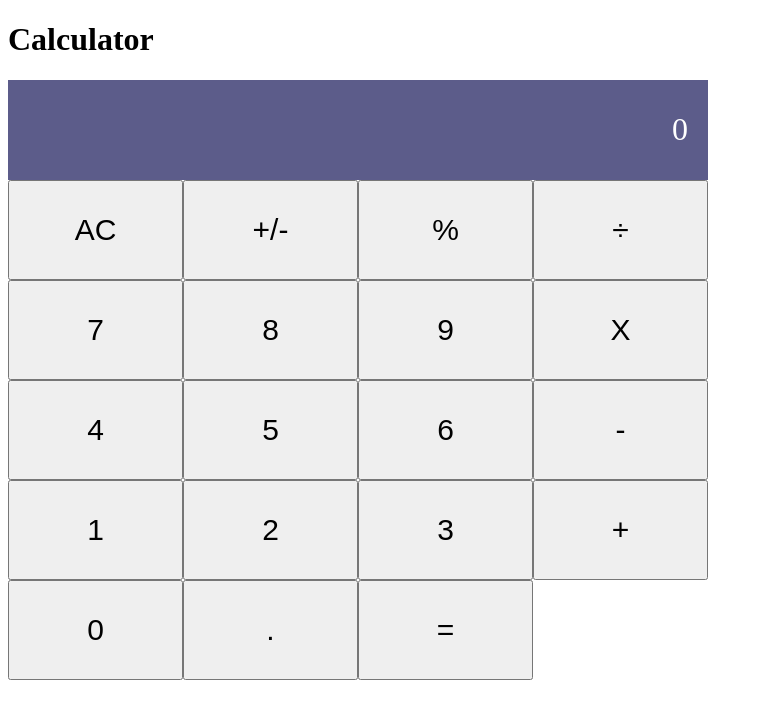
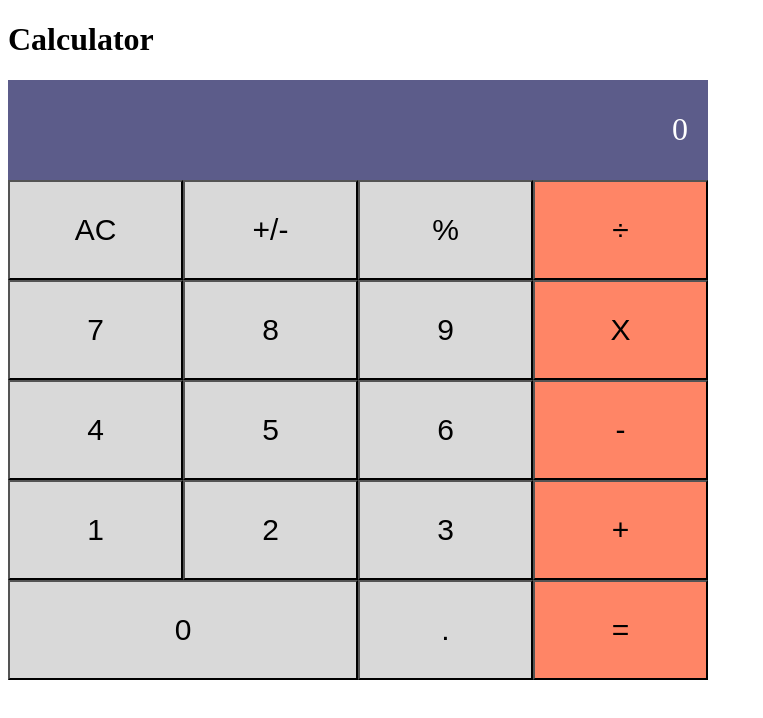
Before and after one commit to Abdoulaye-Thespy/Calculator-React, a React (Create React App) app: page / in a window 1280 px wide. Shown: the top 718 px of the page, without its empty margins (0-763 px from the left). Built offline with nearby package versions, Linux system fonts and the light colour scheme.

Commit message:
added styles to the calculator

```diff
--- a/src/components/Button.js
+++ b/src/components/Button.js
@@ -1,9 +1,14 @@
 import React from 'react';
 import PropTypes from 'prop-types';
+import './button.css';
 
-const Button = ({ name, clickHandle, color }) => (
+const Button = ({
+  name, clickHandle, color, wide,
+}) => {
+  const classname = `btn ${color} ${wide}`;
+  return (
     <button
-    className="btn"
+      className={classname}
       type="button"
       onClick={() => {
 				clickHandle(name); // eslint-disable-line
@@ -11,16 +16,18 @@ const Button = ({ name, clickHandle, color }) => (
     >
       {name}
     </button>
-
   );
+};
 
 Button.defaultProps = {
   name: 'C',
-  color: 'orange',
+  color: 'orangered',
+  wide: '125px',
 };
 
 Button.propTypes = {
   name: PropTypes.string,
+  wide: PropTypes.string,
   color: PropTypes.string,
   clickHandle: PropTypes.func.isRequired,
 };
--- a/src/components/ButtonPanel.css
+++ b/src/components/ButtonPanel.css
@@ -7,6 +7,7 @@
 .btn {
   width: 175px;
   font-size: 30px;
+  background-color: #ff8566;
 }
 
 .zero {
--- a/src/components/ButtonPanel.js
+++ b/src/components/ButtonPanel.js
@@ -9,32 +9,32 @@ import Button from './Button';
 const ButtonPanel = ({ clickHandler }) => (
   <>
     <div className="line1">
-      <Button name="AC" clickHandle={clickHandler} color="color" />
-      <Button name="+/-" clickHandle={clickHandler} color="color" />
-      <Button name="%" clickHandle={clickHandler} color="color" />
+      <Button name="AC" clickHandle={clickHandler} color="red" />
+      <Button name="+/-" clickHandle={clickHandler} color="red" />
+      <Button name="%" clickHandle={clickHandler} color="red" />
       <Button name="÷" clickHandle={clickHandler} />
     </div>
     <div className="line1">
-      <Button name="7" clickHandle={clickHandler} color="color" />
-      <Button name="8" clickHandle={clickHandler} color="color" />
-      <Button name="9" clickHandle={clickHandler} color="color" />
+      <Button name="7" clickHandle={clickHandler} color="red" />
+      <Button name="8" clickHandle={clickHandler} color="red" />
+      <Button name="9" clickHandle={clickHandler} color="red" />
       <Button name="X" clickHandle={clickHandler} />
     </div>
     <div className="line1">
-      <Button name="4" clickHandle={clickHandler} color="color" />
-      <Button name="5" clickHandle={clickHandler} color="color" />
-      <Button name="6" clickHandle={clickHandler} color="color" />
+      <Button name="4" clickHandle={clickHandler} color="red" />
+      <Button name="5" clickHandle={clickHandler} color="red" />
+      <Button name="6" clickHandle={clickHandler} color="red" />
       <Button name="-" clickHandle={clickHandler} />
     </div>
     <div className="line1">
-      <Button name="1" clickHandle={clickHandler} />
-      <Button name="2" clickHandle={clickHandler} color="color" />
-      <Button name="3" clickHandle={clickHandler} color="color" />
+      <Button name="1" clickHandle={clickHandler} color="red" />
+      <Button name="2" clickHandle={clickHandler} color="red" />
+      <Button name="3" clickHandle={clickHandler} color="red" />
       <Button name="+" clickHandle={clickHandler} />
     </div>
     <div className="line1">
-      <Button name="0" clickHandle={clickHandler} color="color" />
-      <Button name="." clickHandle={clickHandler} color="color" />
+      <Button name="0" clickHandle={clickHandler} color="red" wide="wide" />
+      <Button name="." clickHandle={clickHandler} color="red" />
       <Button name="=" clickHandle={clickHandler} />
     </div>
   </>
--- /dev/null
+++ b/src/components/button.css
@@ -0,0 +1,7 @@
+.red {
+	background-color: #d9d9d9;
+}
+
+.wide {
+	width: 350px;
+}
```
Lines whose indentation alone changed are shown as unchanged.
